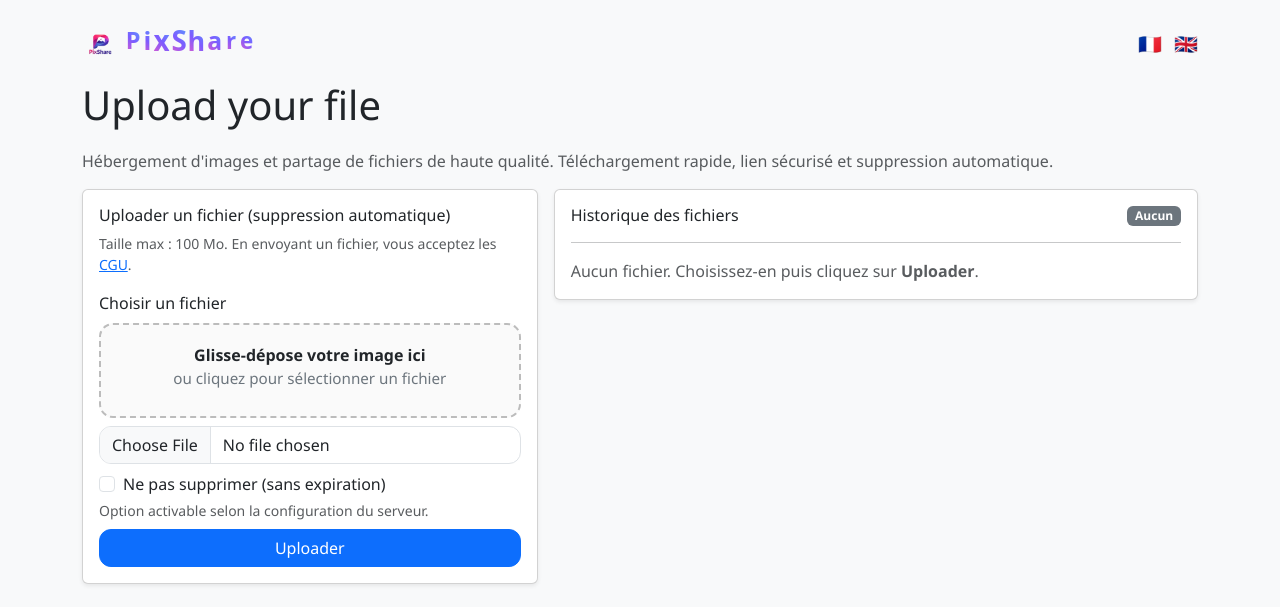
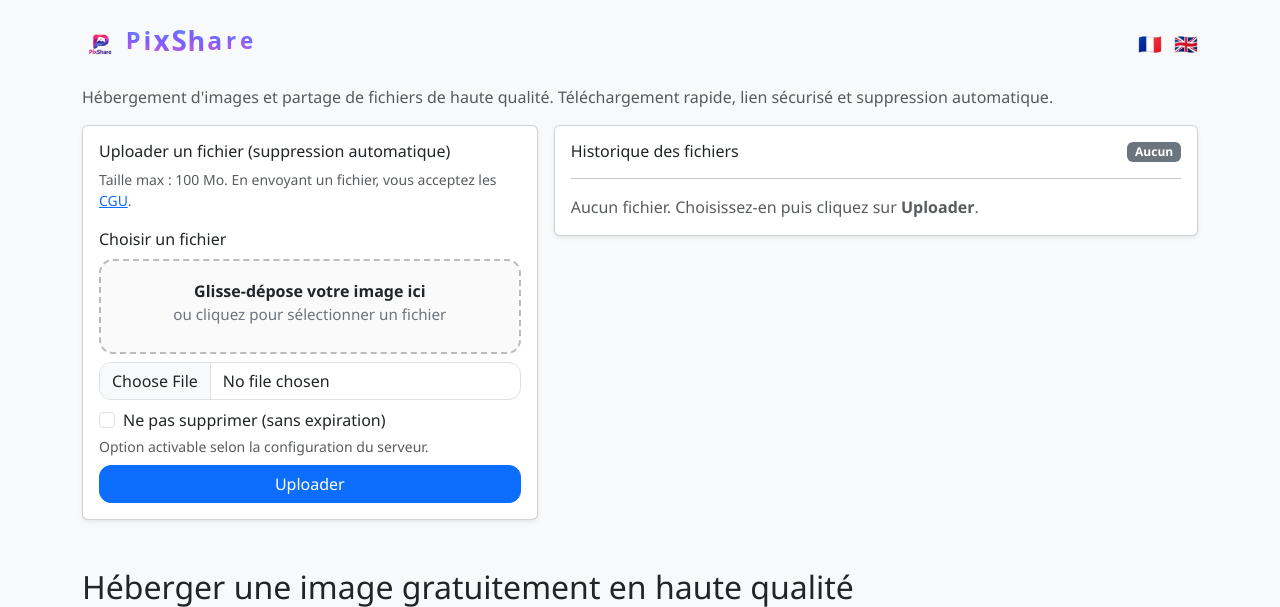
Before and after one commit to stybleu/pixshare, a Flask app: page / in a window 1280 px wide. Shown: the top 607 px of the page. Run offline with Flask 3, Linux system fonts and the light colour scheme.

Commit message:
up ind3x

```diff
--- a/templates/index.html
+++ b/templates/index.html
@@ -64,7 +64,6 @@
 <h1 class="visually-hidden">
 {{ _("hero_hidden_title") }}
 </h1>
-<h1>Upload your file</h1>
 
 <!-- PUB ICI -->
 <div style="text-align:center; margin:20px 0;">
```
